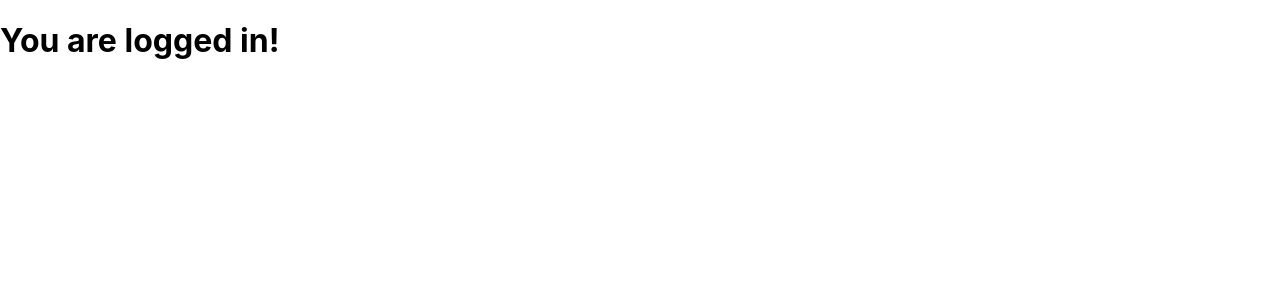
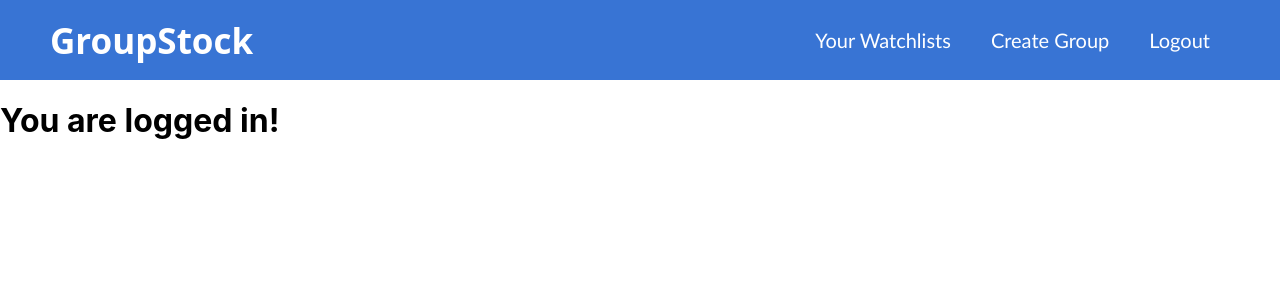
Before and after one commit to williamdjting/372-finalproject, a React (Create React App) app in the folder client/: page /dashboard1 in a window 1280 px wide. Shown: the top 300 px of the page. Built offline with nearby package versions, Linux system fonts and the light colour scheme; no server answers.

Commit message:
added navbar , dashboard 7 8 9, put all paths into app.js

```diff
--- a/client/src/App.js
+++ b/client/src/App.js
@@ -8,6 +8,11 @@ import Dashboard3 from './pages/dashboard/Dashboard3';
 import Dashboard4 from './pages/dashboard/Dashboard4';
 import Dashboard5 from './pages/dashboard/Dashboard5';
 import Dashboard6 from './pages/dashboard/Dashboard6';
+import Dashboard7 from './pages/dashboard/Dashboard7';
+import Dashboard8 from './pages/dashboard/Dashboard8';
+import Dashboard9 from './pages/dashboard/Dashboard9';
+import WithoutNav from './pages/accessories/WithoutNav';
+import WithNav from './pages/accessories/WithNav';
 import Loading from './components/Loading';
 import { AuthProvider, useAuth } from './context/AuthContext';
 
@@ -25,6 +30,8 @@ const App = () => {
       <BrowserRouter>
         <AuthProvider>
           <Routes>
+
+            <Route element={<WithNav />}>
               <Route
                 path="dashboard"
                 element={
@@ -33,14 +40,24 @@ const App = () => {
                   </ProtectedRoute>
                 }
               />
+            </Route>
+
+            <Route element={<WithoutNav />}>
               <Route exact path='/' element={<LoginRegister />} />
+            </Route>
 
+            <Route element={<WithNav />}>
               <Route exact path='/dashboard1' element={<Dashboard1 />} />
               <Route exact path='/dashboard2' element={<Dashboard2 />} />
               <Route exact path='/dashboard3' element={<Dashboard3 />} />
               <Route exact path='/dashboard4' element={<Dashboard4 />} />
               <Route exact path='/dashboard5' element={<Dashboard5 />} />
               <Route exact path='/dashboard6' element={<Dashboard6 />} />
+              <Route exact path='/dashboard7' element={<Dashboard7 />} />
+              <Route exact path='/dashboard8' element={<Dashboard8 />} />
+              <Route exact path='/dashboard9' element={<Dashboard9 />} />
+            </Route>
+
           </Routes>
         </AuthProvider>
       </BrowserRouter>
--- /dev/null
+++ b/client/src/pages/accessories/NavBar.js
@@ -0,0 +1,32 @@
+import React from 'react'
+import '../../stylesheets/navbar.css';
+
+
+const NavBar = () => {
+    return (
+
+        <div className="nav">
+            <p className="logo">GroupStock</p>
+
+            <ul>
+                <li>
+                    <a href="/yourwatchlists">Your Watchlists</a>
+
+                </li>
+
+                <li>
+                    <a href="/creategroup">Create Group</a>
+                </li>
+
+                <li>
+                    <a href="/login">Logout</a>
+
+                </li>
+                </ul>
+
+        </div>
+    );
+
+
+};
+export default NavBar;
--- /dev/null
+++ b/client/src/pages/accessories/WithNav.js
@@ -0,0 +1,12 @@
+import React from 'react';
+import NavBar from './NavBar';
+import { Outlet } from 'react-router';
+
+export default () => {
+    return (
+        <>
+            <NavBar />
+            <Outlet />
+        </>
+    );
+};
--- /dev/null
+++ b/client/src/pages/accessories/WithoutNav.js
@@ -0,0 +1,4 @@
+import React from 'react';
+import { Outlet } from 'react-router';
+
+export default () => <Outlet />
--- /dev/null
+++ b/client/src/pages/dashboard/Dashboard7.js
@@ -0,0 +1,9 @@
+import React from 'react'
+
+function Dashboard7() {
+    return (
+        <h1>You are logged in!</h1>
+    )
+}
+
+export default Dashboard7;
--- /dev/null
+++ b/client/src/pages/dashboard/Dashboard8.js
@@ -0,0 +1,9 @@
+import React from 'react'
+
+function Dashboard8() {
+    return (
+        <h1>You are logged in!</h1>
+    )
+}
+
+export default Dashboard8;
--- /dev/null
+++ b/client/src/pages/dashboard/Dashboard9.js
@@ -0,0 +1,9 @@
+import React from 'react'
+
+function Dashboard9() {
+    return (
+        <h1>You are logged in!</h1>
+    )
+}
+
+export default Dashboard9;
--- /dev/null
+++ b/client/src/stylesheets/navbar.css
@@ -0,0 +1,57 @@
+
+.nav {
+  display: flex;
+  align-items: center;
+  padding: 0px 50px;
+  background-color: #3874d4;
+  justify-content: space-between;
+  height: 80px;
+}
+
+.nav ul {
+  display: flex;
+  list-style-type: none;
+  margin: 0;
+  height: 100%;
+  padding: 0;
+  align-items: center;
+  text-align: center;
+}
+
+.nav li {
+  list-style: none;
+  display: flex;
+  padding: 0;
+  height: 100%;
+  align-items: center;
+}
+
+.nav a {
+  text-decoration: none;
+  display: flex;
+  align-items: center;
+  height: 20%;
+  color: white;
+  transition: all 0.5s ease 0s;
+  padding: 20px 20px;
+  margin: 0;
+  font-size: 20px;
+  font-weight: 400;
+  font-family: 'Gill Sans';
+}
+
+  /* .nav a:hover {
+      color: #ffecd1;
+      background-color: #b2967d;
+      height: 100%;
+  } */
+
+.logo {
+  margin-right: auto;
+  font-size: 35px;
+  padding: 0;
+  font-weight: 800;
+  color: white;
+  font-size: bold;
+  font-family: 'Sans';
+}
```
Lines whose indentation alone changed are shown as unchanged.
